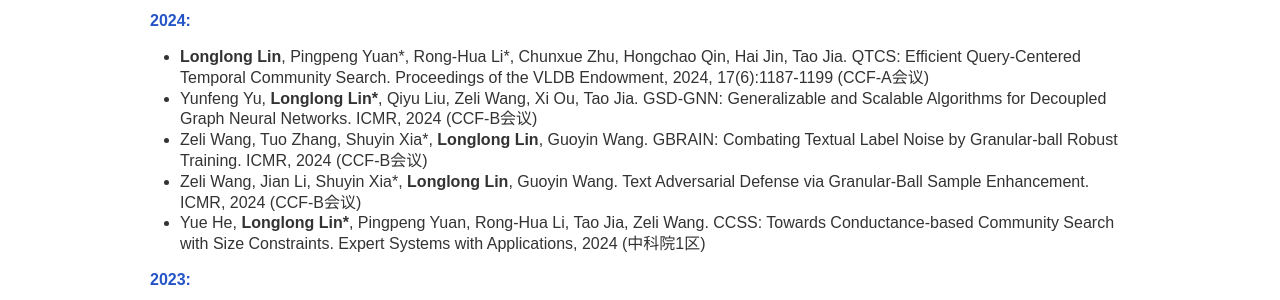
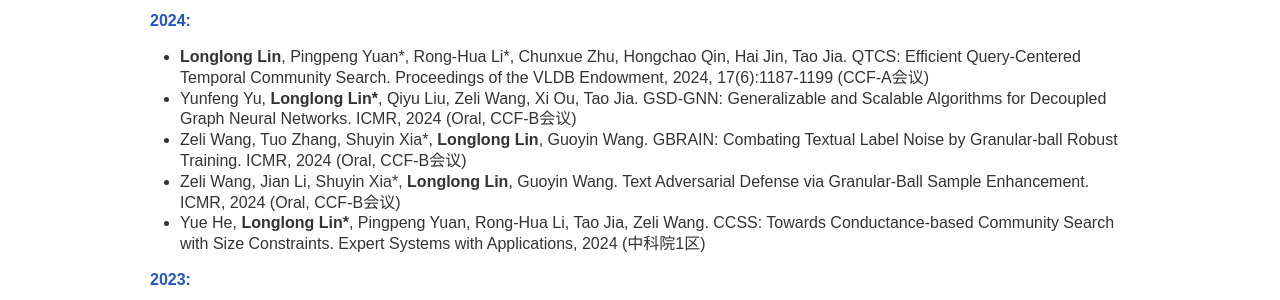
Before and after one commit to longlonglin/longlonglin.github.io, a Jekyll site: the page built from index.md, in a window 1280 px wide. Shown: the part 759-1059 px from the top of the page. Built offline with Jekyll 4.4.1, drawn with Linux system fonts in a browser that asks for light colours; our own code applies the rules of GitHub Pages for plain Markdown files.

Commit message:
Update index.md

```diff
--- a/index.md
+++ b/index.md
@@ -36,17 +36,17 @@
 </li>
 
 <li>
-Yunfeng Yu, <b>Longlong Lin<sup>*</sup></b>, Qiyu Liu, Zeli Wang, Xi Ou, Tao Jia. GSD-GNN: Generalizable and Scalable Algorithms for Decoupled Graph Neural Networks. ICMR, 2024 (CCF-B会议)
+Yunfeng Yu, <b>Longlong Lin<sup>*</sup></b>, Qiyu Liu, Zeli Wang, Xi Ou, Tao Jia. GSD-GNN: Generalizable and Scalable Algorithms for Decoupled Graph Neural Networks. ICMR, 2024 (Oral, CCF-B会议)
 </li>
 
 
 <li>
-Zeli Wang, Tuo Zhang, Shuyin Xia<sup>*</sup>, <b>Longlong Lin</b>, Guoyin Wang. GBRAIN: Combating Textual Label Noise by Granular-ball Robust Training. ICMR, 2024 (CCF-B会议)
+Zeli Wang, Tuo Zhang, Shuyin Xia<sup>*</sup>, <b>Longlong Lin</b>, Guoyin Wang. GBRAIN: Combating Textual Label Noise by Granular-ball Robust Training. ICMR, 2024 (Oral, CCF-B会议)
 </li>
 
 
 <li>
-Zeli Wang, Jian Li, Shuyin Xia<sup>*</sup>, <b>Longlong Lin</b>, Guoyin Wang. Text Adversarial Defense via Granular-Ball Sample Enhancement. ICMR, 2024 (CCF-B会议)
+Zeli Wang, Jian Li, Shuyin Xia<sup>*</sup>, <b>Longlong Lin</b>, Guoyin Wang. Text Adversarial Defense via Granular-Ball Sample Enhancement. ICMR, 2024 (Oral, CCF-B会议)
 </li>
 
 
```
